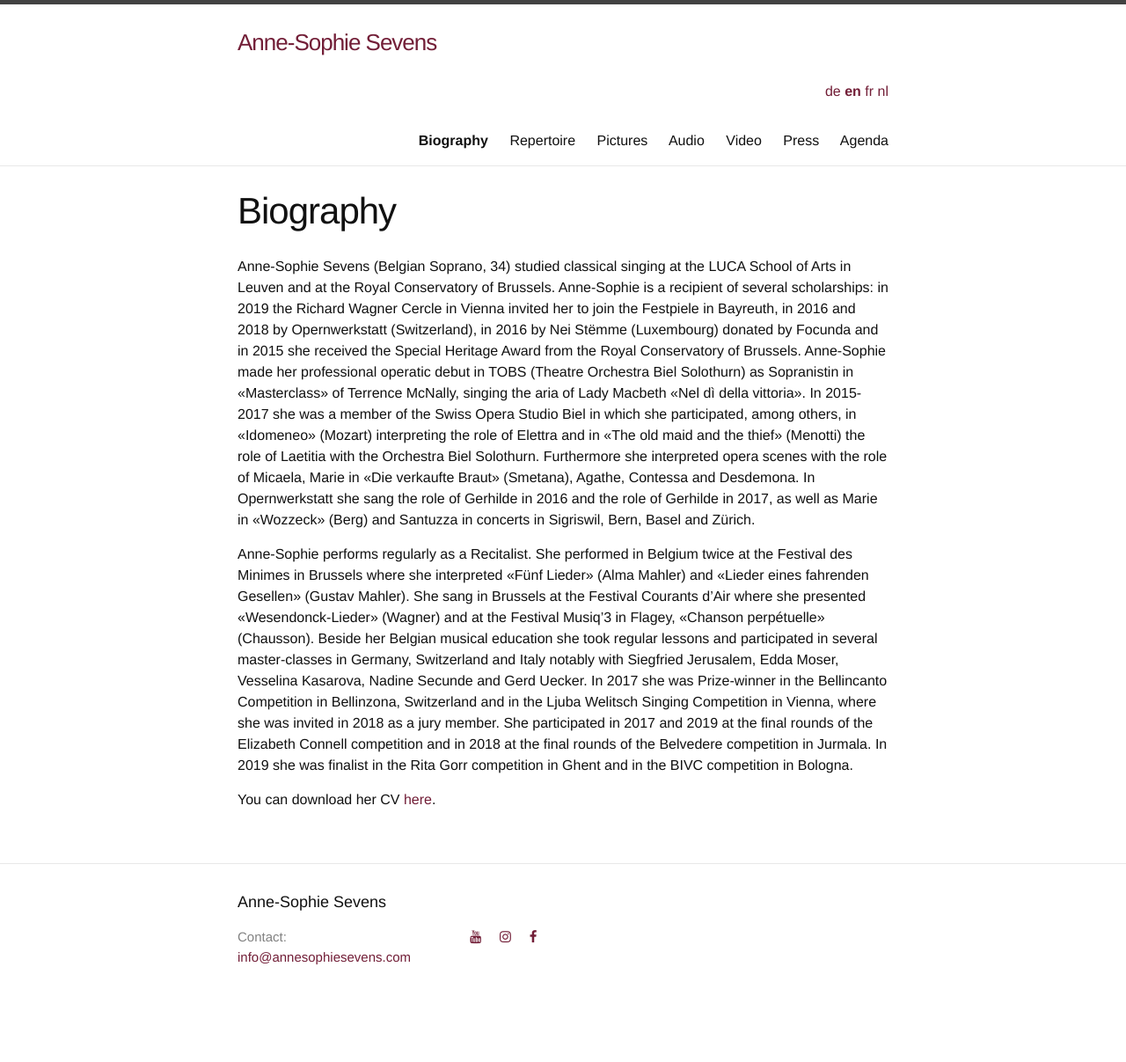
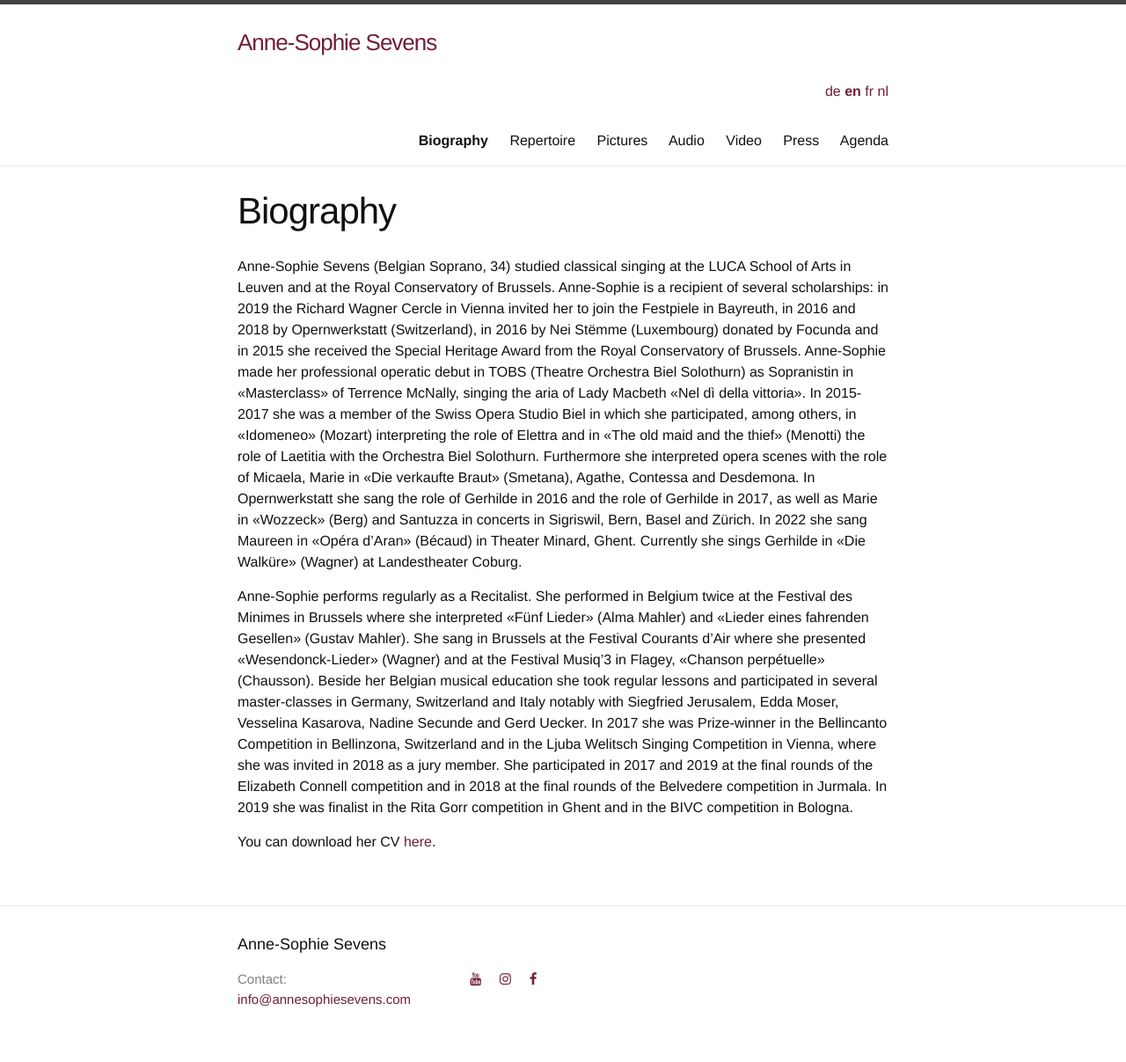
Before and after one commit to annesophie-sevens/annesophie-sevens.github.io, a Jekyll site: the page built from biography-en.md, in a window 1280 px wide. Shown: the whole page at 88% size. Built offline with Jekyll 4.4.1, drawn with Linux system fonts in a browser that asks for light colours; nearby versions of some CDN libraries; before the commit the page ends 1159 px from its top, so only the background shows below that.

Commit message:
Update biography-en.md

```diff
--- a/biography-en.md
+++ b/biography-en.md
@@ -7,7 +7,7 @@ ref: biography
 
 ---
 Anne-Sophie Sevens (Belgian Soprano, 34) studied classical singing at the LUCA School of Arts in Leuven and at the Royal Conservatory of Brussels. Anne-Sophie is a recipient of several scholarships: in 2019 the Richard Wagner Cercle in Vienna invited her to join the Festpiele in Bayreuth, in 2016 and 2018 by Opernwerkstatt (Switzerland), in 2016 by Nei Stëmme (Luxembourg) donated by Focunda and in 2015 she received the Special Heritage Award from the Royal Conservatory of Brussels.
-Anne-Sophie made her professional operatic debut in TOBS (Theatre Orchestra Biel Solothurn) as Sopranistin in «Masterclass» of Terrence McNally, singing the aria of Lady Macbeth «Nel dì della vittoria». In 2015-2017 she was a member of the Swiss Opera Studio Biel in which she participated, among others, in «Idomeneo» (Mozart) interpreting the role of Elettra and in «The old maid and the thief» (Menotti) the role of Laetitia with the Orchestra Biel Solothurn. Furthermore she interpreted opera scenes with the role of Micaela, Marie in «Die verkaufte Braut» (Smetana), Agathe, Contessa and Desdemona. In Opernwerkstatt she sang the role of Gerhilde in 2016 and the role of Gerhilde in 2017, as well as Marie in «Wozzeck» (Berg) and Santuzza in concerts in Sigriswil, Bern, Basel and Zürich.
+Anne-Sophie made her professional operatic debut in TOBS (Theatre Orchestra Biel Solothurn) as Sopranistin in «Masterclass» of Terrence McNally, singing the aria of Lady Macbeth «Nel dì della vittoria». In 2015-2017 she was a member of the Swiss Opera Studio Biel in which she participated, among others, in «Idomeneo» (Mozart) interpreting the role of Elettra and in «The old maid and the thief» (Menotti) the role of Laetitia with the Orchestra Biel Solothurn. Furthermore she interpreted opera scenes with the role of Micaela, Marie in «Die verkaufte Braut» (Smetana), Agathe, Contessa and Desdemona. In Opernwerkstatt she sang the role of Gerhilde in 2016 and the role of Gerhilde in 2017, as well as Marie in «Wozzeck» (Berg) and Santuzza in concerts in Sigriswil, Bern, Basel and Zürich. In 2022 she sang Maureen in «Opéra d'Aran» (Bécaud) in Theater Minard, Ghent. Currently she sings Gerhilde in «Die Walküre» (Wagner) at Landestheater Coburg.
 
 Anne-Sophie performs regularly as a Recitalist. She performed in Belgium twice at the Festival des Minimes in Brussels where she interpreted «Fünf Lieder» (Alma Mahler) and «Lieder eines fahrenden Gesellen» (Gustav Mahler). She sang in Brussels at the Festival Courants d’Air where she presented «Wesendonck-Lieder» (Wagner) and at the Festival Musiq’3 in Flagey, «Chanson perpétuelle» (Chausson).
 Beside her Belgian musical education she took regular lessons and participated in several master-classes in Germany, Switzerland and Italy notably with Siegfried Jerusalem, Edda Moser, Vesselina Kasarova, Nadine Secunde and Gerd Uecker.
```
